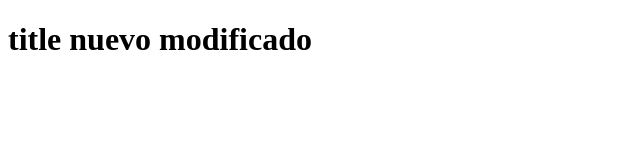
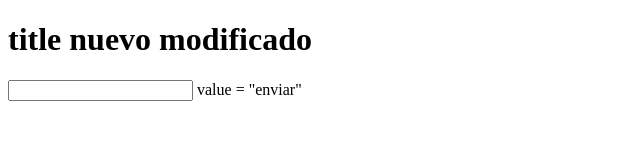
Before and after one commit to Wil1978/Hellow-World-Git, a plain HTML site: page index.html in a window 1280 px wide. Shown: the whole page, without its empty margins (0-640 px from the left). Drawn offline with Linux system fonts and the light colour scheme.

Commit message:
Se agrego boton en formulario

```diff
--- a/index.html
+++ b/index.html
@@ -7,5 +7,8 @@
 </head>
 <body>
     <h1>title nuevo modificado</h1>
+    <form action="" method="get">
+        <input type_button> value = "enviar"
+    </form>
 </body>
 </html>
```
